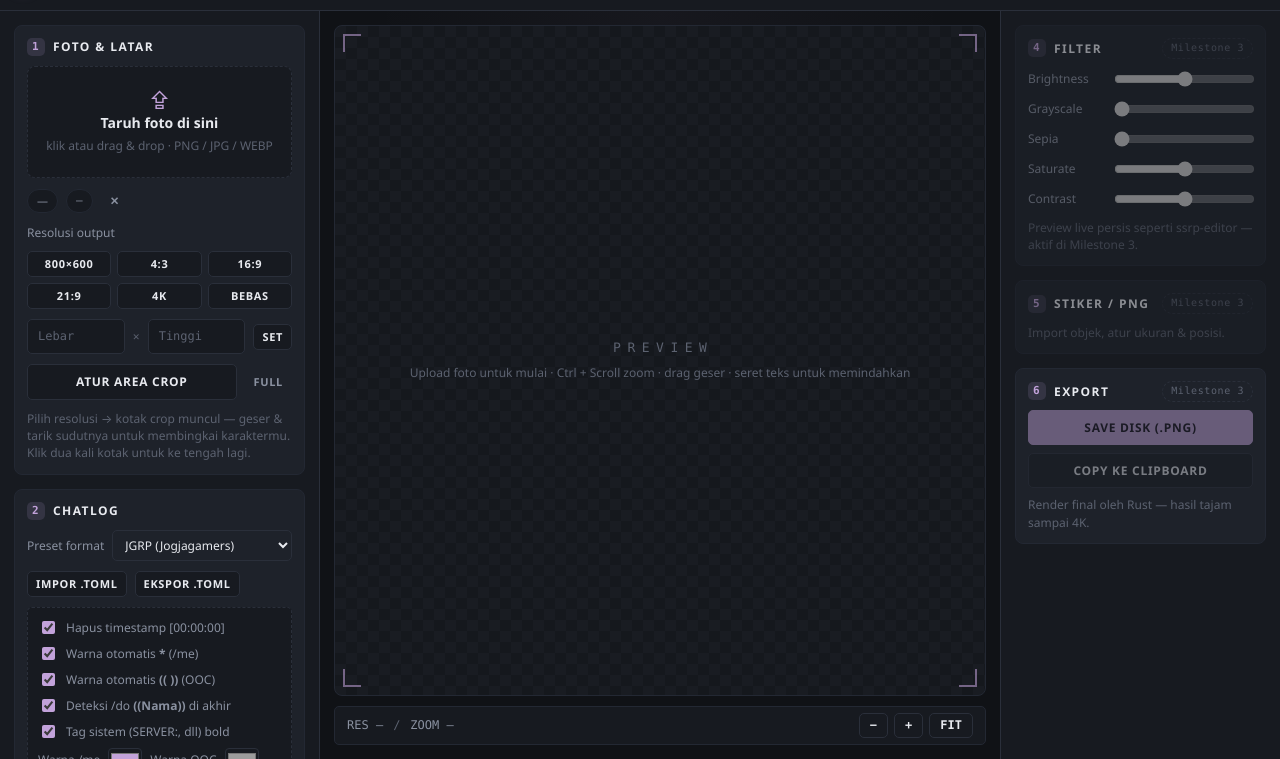
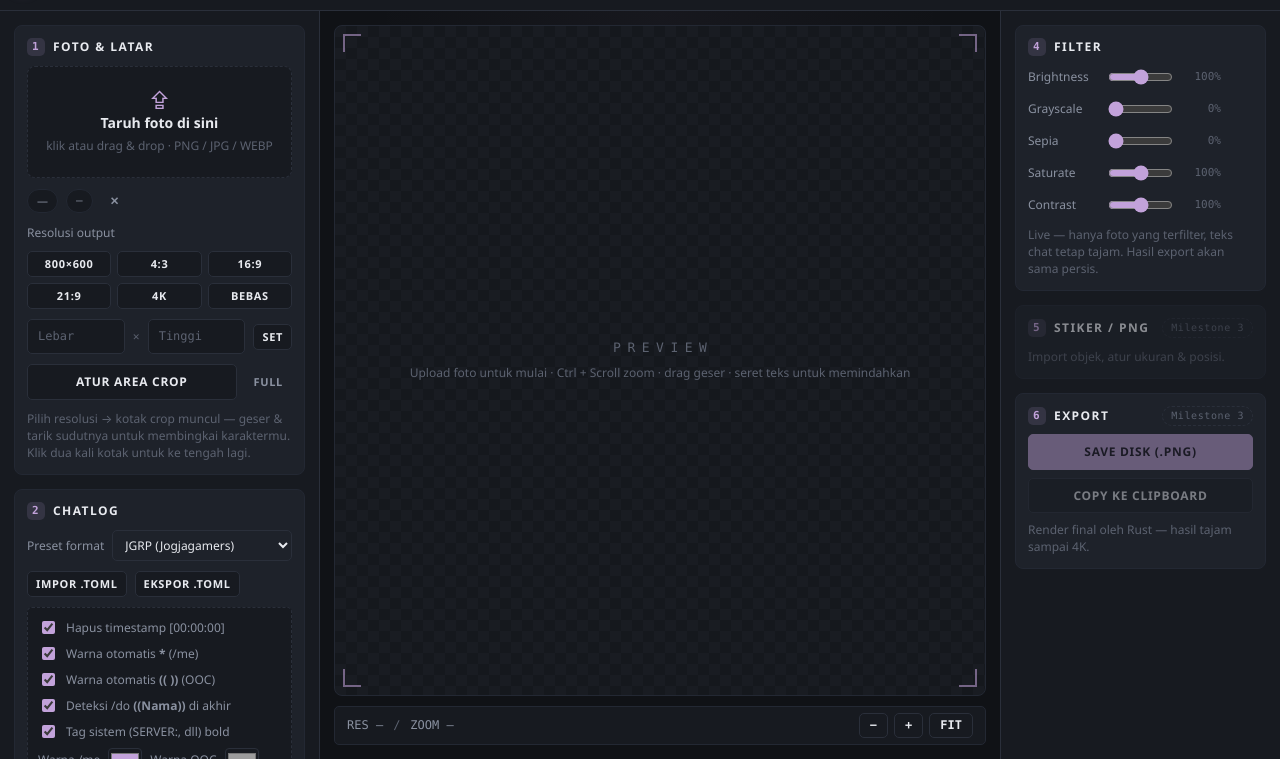
Before and after one commit to ezlp/screenies-editor, a website built with Vite: page index.html in a window 1280 px wide. Shown: the part 41-800 px from the top of the page. Built offline with nearby package versions, Linux system fonts and the light colour scheme.

Commit message:
v0.9.0 (M3b): live filters + dark-mode dropdown fix

```diff
--- a/index.html
+++ b/index.html
@@ -155,29 +155,39 @@
       <!-- ── RIGHT PANEL: look & output ── -->
       <aside class="panel panel-right">
 
-        <section class="panel-section panel-section-soon">
-          <h2 class="section-title"><span class="step">4</span> Filter <span class="soon">Milestone 3</span></h2>
+        <section class="panel-section">
+          <h2 class="section-title"><span class="step">4</span> Filter</h2>
           <div class="filter-row" data-filter="brightness">
             <label>Brightness</label>
-            <input type="range" min="0" max="200" value="100" disabled />
+            <input type="range" min="0" max="200" value="100" />
+            <span class="filter-val mono">100%</span>
+            <button class="btn btn-ghost btn-small filter-reset" title="Reset Brightness">↺</button>
           </div>
           <div class="filter-row" data-filter="grayscale">
             <label>Grayscale</label>
-            <input type="range" min="0" max="100" value="0" disabled />
+            <input type="range" min="0" max="100" value="0" />
+            <span class="filter-val mono">0%</span>
+            <button class="btn btn-ghost btn-small filter-reset" title="Reset Grayscale">↺</button>
           </div>
           <div class="filter-row" data-filter="sepia">
             <label>Sepia</label>
-            <input type="range" min="0" max="100" value="0" disabled />
+            <input type="range" min="0" max="100" value="0" />
+            <span class="filter-val mono">0%</span>
+            <button class="btn btn-ghost btn-small filter-reset" title="Reset Sepia">↺</button>
           </div>
           <div class="filter-row" data-filter="saturate">
             <label>Saturate</label>
-            <input type="range" min="0" max="200" value="100" disabled />
+            <input type="range" min="0" max="200" value="100" />
+            <span class="filter-val mono">100%</span>
+            <button class="btn btn-ghost btn-small filter-reset" title="Reset Saturate">↺</button>
           </div>
           <div class="filter-row" data-filter="contrast">
             <label>Contrast</label>
-            <input type="range" min="0" max="200" value="100" disabled />
+            <input type="range" min="0" max="200" value="100" />
+            <span class="filter-val mono">100%</span>
+            <button class="btn btn-ghost btn-small filter-reset" title="Reset Contrast">↺</button>
           </div>
-          <p class="hint">Preview live persis seperti ssrp-editor — aktif di Milestone 3.</p>
+          <p class="hint">Live — hanya foto yang terfilter, teks chat tetap tajam. Hasil export akan sama persis.</p>
         </section>
 
         <section class="panel-section panel-section-soon">
--- a/package.json
+++ b/package.json
@@ -1,7 +1,7 @@
 {
   "name": "screenies-editor",
   "private": true,
-  "version": "0.8.0",
+  "version": "0.9.0",
   "type": "module",
   "scripts": {
     "dev": "vite",
--- a/src-tauri/Cargo.toml
+++ b/src-tauri/Cargo.toml
@@ -1,6 +1,6 @@
 [package]
 name = "screenies-editor"
-version = "0.8.0"
+version = "0.9.0"
 description = "ScreeniesEditor — Screenshot Roleplay editor for the SA-MP community"
 authors = ["Isut Indraputra", "Claude (Anthropic)"]
 edition = "2021"
--- a/src-tauri/tauri.conf.json
+++ b/src-tauri/tauri.conf.json
@@ -1,7 +1,7 @@
 {
   "$schema": "https://schema.tauri.app/config/2",
   "productName": "ScreeniesEditor",
-  "version": "0.8.0",
+  "version": "0.9.0",
   "identifier": "com.screenies-editor.app",
   "build": {
     "beforeDevCommand": "npm run dev",
--- a/src/styles/panels.css
+++ b/src/styles/panels.css
@@ -294,3 +294,24 @@
   font-size: 12px;
 }
 .input-error { border-color: #e05d5d !important; }
+
+/* Dropdown popup items must follow the theme (WebView2 renders these
+   natively — without this, dark mode showed white text on white). */
+.select option {
+  background: var(--panel-2);
+  color: var(--text);
+}
+
+/* ── Live filter rows ── */
+.filter-row {
+  grid-template-columns: 70px 1fr 42px 24px;
+}
+.filter-val {
+  font-size: 11px;
+  color: var(--faint);
+  text-align: right;
+}
+.filter-row.filter-active .filter-val { color: var(--accent); }
+.filter-row.filter-active label { color: var(--text); }
+.filter-reset { padding: 2px 4px; }
+.filter-reset:disabled { visibility: hidden; }
--- a/src/styles/theme.css
+++ b/src/styles/theme.css
@@ -6,6 +6,9 @@
    ═══════════════════════════════════════════════════════════════ */
 
 :root {
+  /* Native controls (select popups, scrollbars, spinners) follow the theme */
+  color-scheme: dark;
+
   /* Surfaces */
   --bg:        #101216;
   --panel:     #171a20;
@@ -48,6 +51,8 @@
 /* ═══ Light theme — token overrides only, so future custom themes are
    just another block like this one. Toggle: html[data-theme="light"]. ═══ */
 :root[data-theme="light"] {
+  color-scheme: light;
+
   --bg:        #eef0f4;
   --panel:     #ffffff;
   --panel-2:   #f6f7fa;
--- a/src/ts/canvas.ts
+++ b/src/ts/canvas.ts
@@ -83,6 +83,18 @@ export function initCanvas(): void {
 }
 
 /* ── shared geometry ── */
+
+/** CSS filter string for the photo (never applied to text). */
+export function cssFilterString(): string {
+  const f = state.filters;
+  const parts: string[] = [];
+  if (f.brightness !== 100) parts.push(`brightness(${f.brightness}%)`);
+  if (f.grayscale !== 0) parts.push(`grayscale(${f.grayscale}%)`);
+  if (f.sepia !== 0) parts.push(`sepia(${f.sepia}%)`);
+  if (f.saturate !== 100) parts.push(`saturate(${f.saturate}%)`);
+  if (f.contrast !== 100) parts.push(`contrast(${f.contrast}%)`);
+  return parts.length > 0 ? parts.join(" ") : "none";
+}
 
 /** The crop rectangle in source pixels (whole photo when crop is null). */
 export function sourceCrop(): CropRect | null {
@@ -199,14 +211,18 @@ function drawResult(img: HTMLImageElement): void {
   const out = outputDims();
   if (!crop || !out) return;
 
+  ctx.filter = cssFilterString();
   ctx.drawImage(img, crop.x, crop.y, crop.w, crop.h, 0, 0, out.w, out.h);
+  ctx.filter = "none"; // text stays crisp
   drawBlocks(out.w);
 }
 
 /** CROP EDIT MODE: full photo, dim outside the box, handles on corners. */
 function drawCropEditor(img: HTMLImageElement): void {
   boundsById.clear(); // no text hit-testing while editing
+  ctx.filter = cssFilterString(); // preview filters while framing, too
   ctx.drawImage(img, 0, 0);
+  ctx.filter = "none";
 
   const crop = sourceCrop();
   if (!crop) return;
@@ -214,7 +230,9 @@ function drawCropEditor(img: HTMLImageElement): void {
   // Dim everything, then re-draw the selected region bright.
   ctx.fillStyle = "rgba(0, 0, 0, 0.55)";
   ctx.fillRect(0, 0, img.width, img.height);
+  ctx.filter = cssFilterString();
   ctx.drawImage(img, crop.x, crop.y, crop.w, crop.h, crop.x, crop.y, crop.w, crop.h);
+  ctx.filter = "none";
 
   const lw = 2 / state.zoom; // constant on screen
   ctx.lineWidth = lw;
--- a/src/ts/filters.ts
+++ b/src/ts/filters.ts
@@ -1,9 +1,63 @@
 /**
- * filters.ts — MILESTONE 3 (not active yet)
+ * filters.ts — live image filters (Milestone 3b).
  *
- * Live sliders (0–200%): brightness, grayscale, sepia, saturate, contrast.
- * Preview uses canvas `ctx.filter` for instant feedback; the Rust export
- * pipeline (render/filters.rs) applies the same CSS-spec math so the saved
- * PNG matches the preview exactly.
+ * Five sliders, instant preview exactly like ssrp-editor: the canvas
+ * applies the same CSS filter functions the export pipeline (M3c) will
+ * reproduce in Rust, so preview == saved PNG. Filters touch ONLY the
+ * photo — chat text stays crisp on top.
  */
-export {};
+
+import { DEFAULT_FILTERS, state, notify } from "./state";
+import type { Filters } from "./state";
+
+interface FilterDef {
+  key: keyof Filters;
+  max: number;
+}
+
+const DEFS: FilterDef[] = [
+  { key: "brightness", max: 200 },
+  { key: "grayscale", max: 100 },
+  { key: "sepia", max: 100 },
+  { key: "saturate", max: 200 },
+  { key: "contrast", max: 200 },
+];
+
+export function initFilters(): void {
+  for (const def of DEFS) {
+    const row = document.querySelector<HTMLElement>(`.filter-row[data-filter="${def.key}"]`);
+    if (!row) throw new Error(`Missing filter row for ${def.key}`);
+
+    const slider = row.querySelector<HTMLInputElement>("input[type=range]");
+    const value = row.querySelector<HTMLElement>(".filter-val");
+    const reset = row.querySelector<HTMLButtonElement>(".filter-reset");
+    if (!slider || !value || !reset) throw new Error(`Incomplete filter row: ${def.key}`);
+
+    slider.min = "0";
+    slider.max = String(def.max);
+    slider.disabled = false;
+
+    const sync = () => {
+      const v = state.filters[def.key];
+      slider.value = String(v);
+      value.textContent = `${v}%`;
+      const isDefault = v === DEFAULT_FILTERS[def.key];
+      reset.disabled = isDefault;
+      row.classList.toggle("filter-active", !isDefault);
+    };
+
+    slider.addEventListener("input", () => {
+      state.filters[def.key] = Number(slider.value);
+      sync();
+      notify();
+    });
+
+    reset.addEventListener("click", () => {
+      state.filters[def.key] = DEFAULT_FILTERS[def.key];
+      sync();
+      notify();
+    });
+
+    sync();
+  }
+}
--- a/src/ts/main.ts
+++ b/src/ts/main.ts
@@ -12,13 +12,13 @@ import { initTextStyle } from "./textstyle";
 import { initPreset } from "./preset";
 import { initTheme } from "./theme";
 import { initCrop } from "./crop";
+import { initFilters } from "./filters";
 import { appVersion, isTauri } from "./tauri-bridge";
 
 /* Later-milestone modules — imported so tsc type-checks them from day one. */
 import "./zones";
 import "./colorpalette";
 import "./backgrounds";
-import "./filters";
 import "./stickers";
 import "./shortcuts";
 import "./export";
@@ -31,6 +31,7 @@ window.addEventListener("DOMContentLoaded", () => {
   initTextStyle();
   initPreset();
   initCrop();
+  initFilters();
   void showVersion();
 });
 
--- a/src/ts/state.ts
+++ b/src/ts/state.ts
@@ -50,6 +50,9 @@ export interface AppState {
   /** True while the user is adjusting the crop box on the photo. */
   cropEditing: boolean;
 
+  /** Live image filters, CSS-filter percentages. Text is never filtered. */
+  filters: Filters;
+
   /** Chat text size in image px — auto-scales to image width, user-adjustable. */
   textSize: number;
 
@@ -65,6 +68,23 @@ export interface AppState {
   panX: number;
   panY: number;
 }
+
+/** Image filter values (percent, per the CSS filter spec). */
+export interface Filters {
+  brightness: number;
+  grayscale: number;
+  sepia: number;
+  saturate: number;
+  contrast: number;
+}
+
+export const DEFAULT_FILTERS: Filters = {
+  brightness: 100,
+  grayscale: 0,
+  sepia: 0,
+  saturate: 100,
+  contrast: 100,
+};
 
 /** Default text origin — top-left with a small margin (SSRP convention). */
 export const DEFAULT_TEXT_X = 14;
@@ -93,6 +113,7 @@ export const state: AppState = {
   cropRatio: null,
   outputSize: null,
   cropEditing: false,
+  filters: { ...DEFAULT_FILTERS },
   textSize: 27,
   fontFamily: "Arial",
   preset: structuredClone(DEFAULT_PRESET),
```
Also changed, not shown: README.md.
